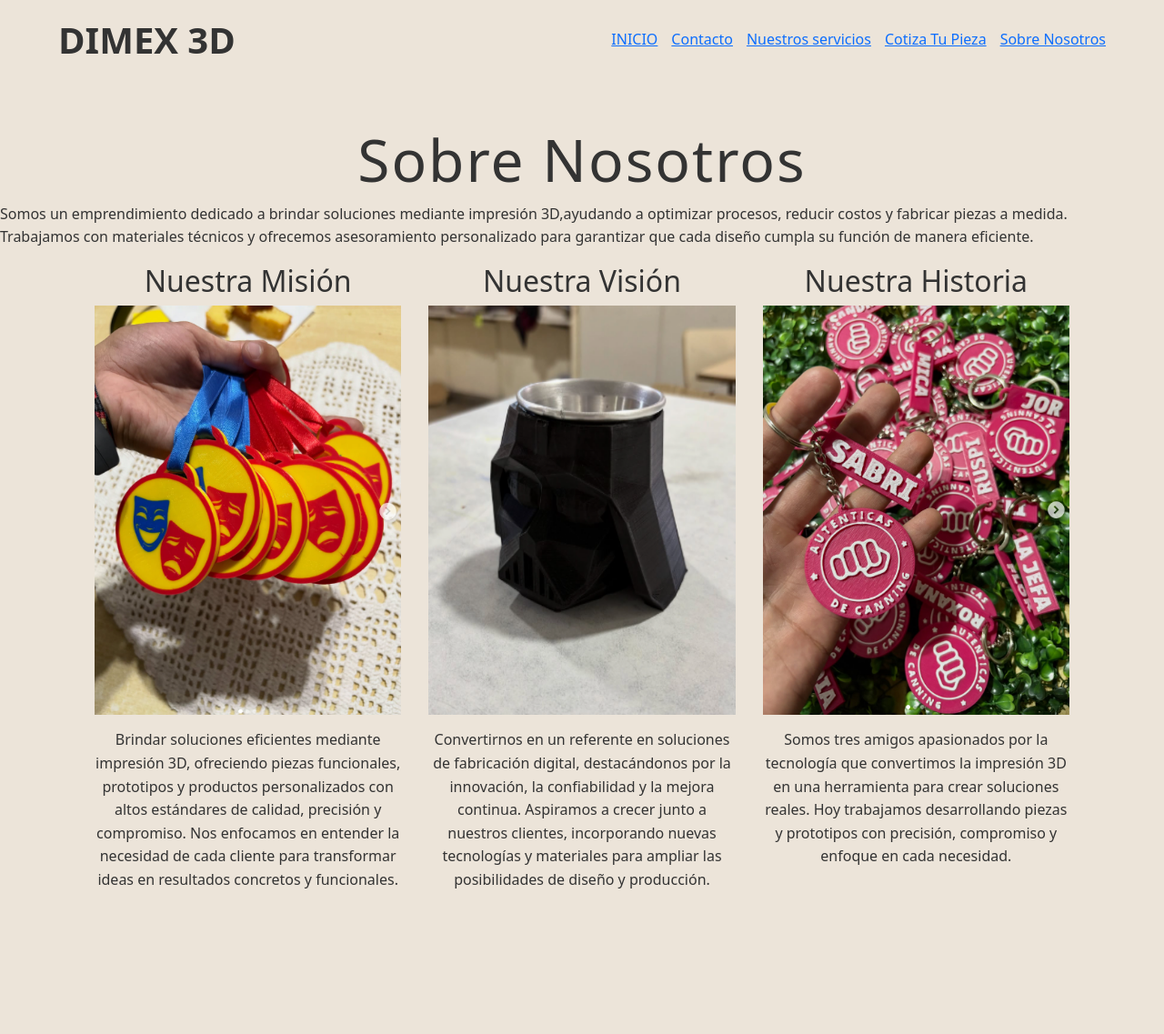
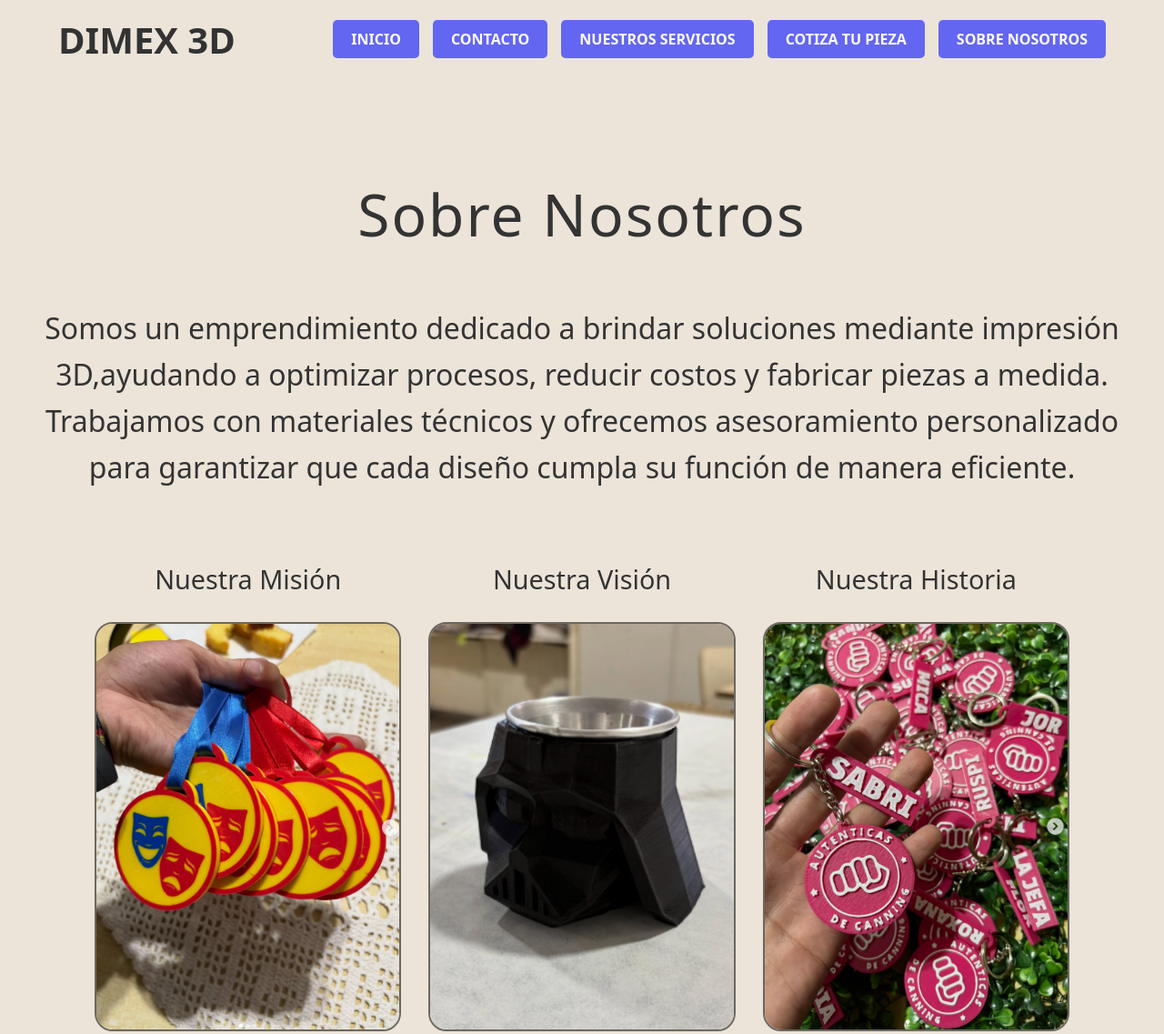
Before and after one commit to Amelito85209/DIMEX3D, a website: page pages/Nuestrahistoria.html in a window 1280 px wide. Shown: the top 1137 px of the page at 91% size. Before the commit the page ends 997 px from the top, so only its background shows below. Drawn offline with nearby package versions, Linux system fonts and the light colour scheme.

Commit message:
Finalizado

```diff
--- a/css/main.css
+++ b/css/main.css
@@ -148,6 +148,7 @@
   padding: 10px;
   border: 1px solid #ccc;
   background-color: #f0efef;
+  border-radius: 20px;
 }
 
 .columna-archivo {
@@ -156,12 +157,14 @@
   flex-direction: column;
 }
 
+
 .area-archivo {
   width: 100%;
   height: 200px;
   padding: 10px;
   background-color: rgb(240, 240, 240);
   resize: none;
+  border-radius: 20px;
 }
 
 .btn-enviar {
@@ -190,10 +193,27 @@
   text-align: center;
 }
 
+.columna-item h2 {
+  margin-bottom: 30px;
+  font-size: 1.8rem;
+
+}
+
 .columna-item img {
   width: 100%;
   height: 450px;
-  margin-bottom: 15px;
+  margin-bottom: 20px;
+  object-fit: cover;
+  border-radius: 20px;
+  border: 2px solid #6b6860;
+}
+
+.columna-item p {
+  font-weight: 500;
+  color: #333;
+  line-height: 1.6;
+  font-size: 1.05rem;
+  padding: 0 10px;
 }
 
 .redes-grid {
@@ -233,6 +253,7 @@
   height: auto;
   border: 4px solid #6b6860;
   box-sizing: border-box;
+  border-radius: 20px;
 }
 
 .foto-contenedor p {
@@ -240,6 +261,11 @@
   max-width: 600px;
   font-size: 1.2rem;
   text-align: center;
+}
+
+.titulo-nosotros {
+  margin-top: 10px;
+  margin-bottom: 10px;
 }
 
 @media (min-width: 320px) and (max-width: 800px) {
--- a/pages/Nuestrahistoria.html
+++ b/pages/Nuestrahistoria.html
@@ -11,7 +11,6 @@
     <link rel="stylesheet" href="../css/main.css">
 </head>
 
-<body class="grisfondo">
 
 
 <header class="header-principal">
@@ -19,23 +18,24 @@
     <nav>
         <ul class="barra-flex">
             <li>
-                    <a href="../index.html">INICIO</a>
+                <a href="../index.html" class="botones">INICIO</a>
             </li>
             <li>
-                    <a href="./contactanos.html">Contacto</a>
+                <a href="./contactanos.html" class="botones">Contacto</a>
             </li>
             <li>
-                    <a href="./Nuestrosservicios.html">Nuestros servicios</a>
+                <a href="./Nuestrosservicios.html" class="botones">Nuestros servicios</a>
             </li>
             <li>
-                    <a href="./Cotiza3D.html">Cotiza Tu Pieza</a>
+                <a href="./Cotiza3D.html" class="botones">Cotiza Tu Pieza</a>
             </li>
             <li>
-                    <a href="./Nuestrahistoria.html">Sobre Nosotros</a>
+                <a href="./Nuestrahistoria.html" class="botones">Sobre Nosotros</a>
             </li>
         </ul>
     </nav>
 </header>
+<div class="contenido-centro">
     <h1 class="titulo-centro">Sobre Nosotros</h1>
 
     <p>
@@ -45,7 +45,7 @@
         Trabajamos con materiales técnicos y ofrecemos asesoramiento personalizado para garantizar que cada diseño
         cumpla su función de manera eficiente.
     </p>
-
+</div>
 <div class="contenedor-nosotros-grid">
 
     <div class="columna-item">
```
Also changed, not shown: pages/Cotiza3D.html (+0 -1 lines), pages/contactanos.html (+0 -1 lines). Lines whose indentation alone changed are shown as unchanged.
